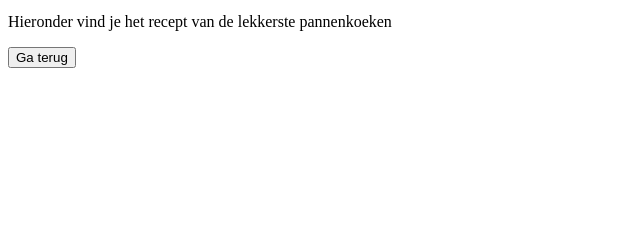
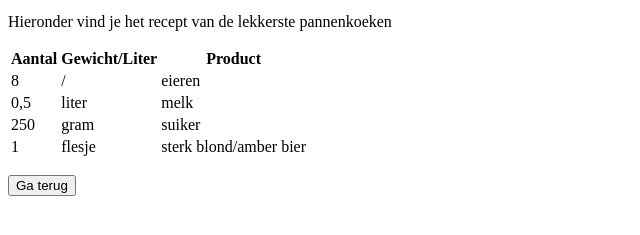
Before and after one commit to GiovanniVanAssche/petatje, a plain HTML site: page bierpannenkoeken.html in a window 1280 px wide. Shown: the part 71-306 px from the top of the page, without its empty margins (0-640 px from the left). Drawn offline with Linux system fonts and the light colour scheme.

Commit message:
Update bierpannenkoeken.html

```diff
--- a/bierpannenkoeken.html
+++ b/bierpannenkoeken.html
@@ -8,6 +8,34 @@
  <p>Pannenkoeken bakken bij slecht weer?</p>
  <img src="bierpannenkoek.jpeg" alt="Bierpannenkoeken" height="110" width="370">
   <p>Hieronder vind je het recept van de lekkerste pannenkoeken</p>
+
+ <table id="Bierpannenkoeken">
+  <tr>
+    <th id = "header_aantal">Aantal</th>
+    <th id = "header_gewicht">Gewicht/Liter</th>
+    <th id = "header_product">Product</th>
+  </tr>
+  <tr>
+   <td>8</td>
+   <td>/</td>
+   <td>eieren</td>
+  </tr>
+  <tr>
+   <td>0,5</td>
+   <td>liter</td>
+   <td>melk</td>
+  </tr>
+  <tr>
+   <td>250</td>
+   <td>gram</td>
+   <td>suiker</td>
+  </tr>
+  <tr>
+   <td>1</td>
+   <td>flesje</td>
+   <td>sterk blond/amber bier</td>
+  </tr>
+</table>
   <p></p>
  <button onclick="window.location.href='index.html'">Ga terug</button>
 
```
